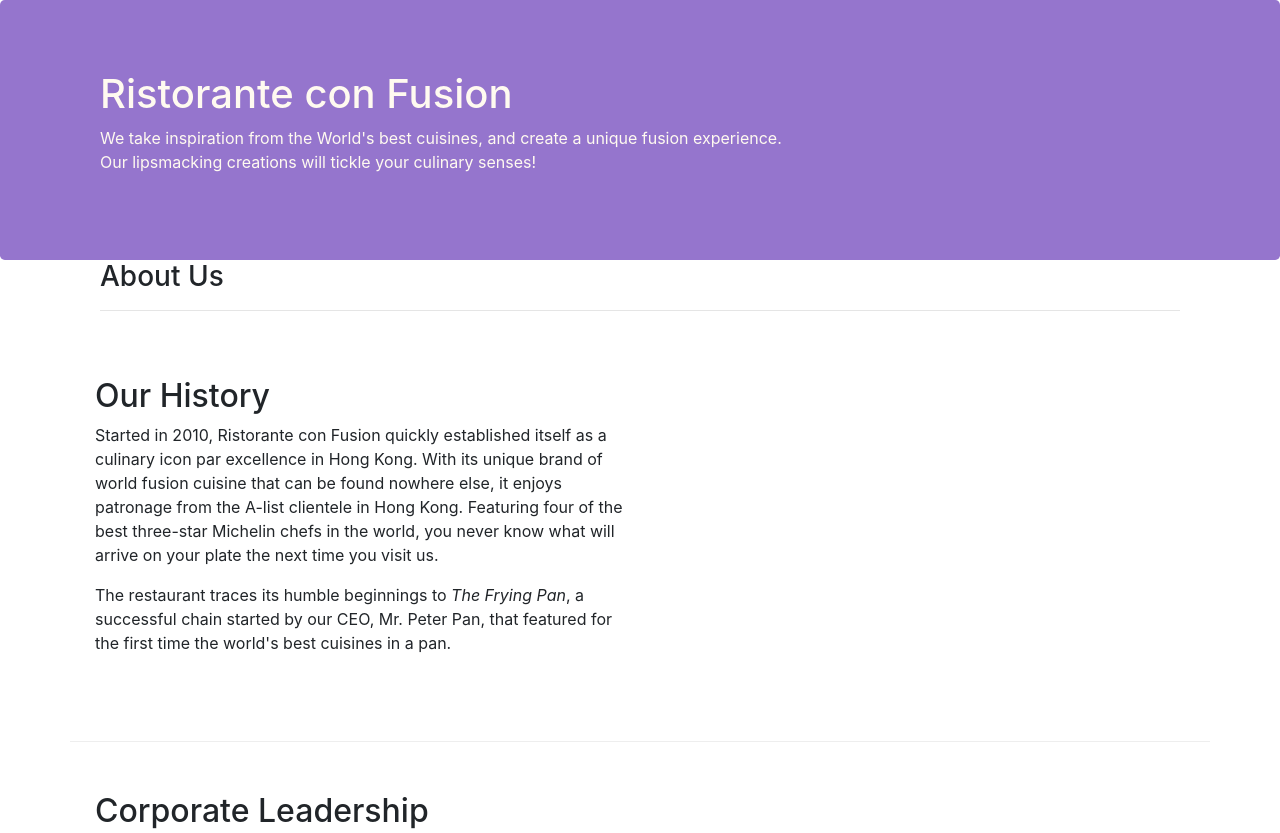
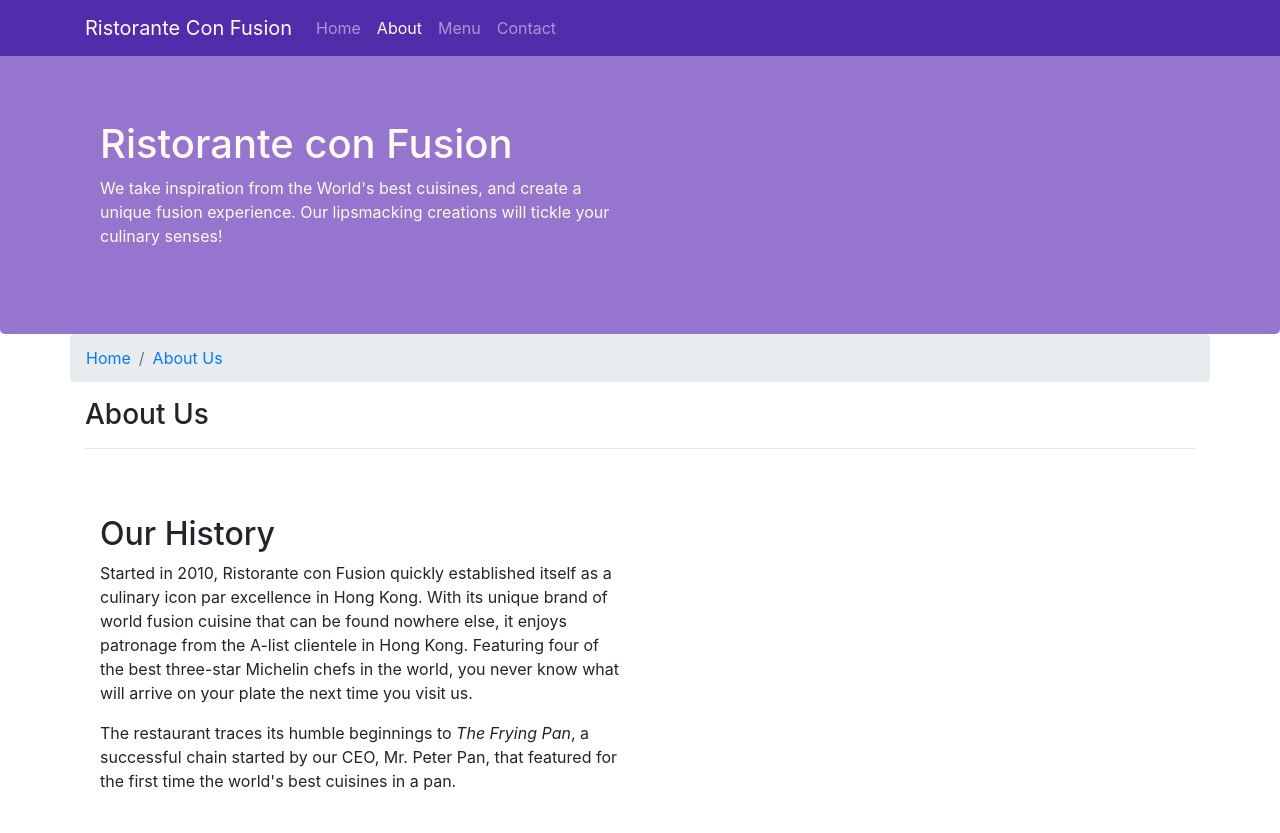
Before and after one commit to aigerim99k/new-proj-course, a website: page aboutus.html in a window 1280 px wide. Shown: the top 833 px of the page. Drawn offline with nearby package versions, Linux system fonts and the light colour scheme.

Commit message:
Navbar and Breadcrumbs

```diff
--- a/aboutus.html
+++ b/aboutus.html
@@ -9,17 +9,33 @@
 
      <!-- Bootstrap CSS -->
      <link rel="stylesheet" href="node_modules/bootstrap/dist/css/bootstrap.min.css">
-     <link href="css/ass1.css" rel="stylesheet">
-    <title>Ristorante Con Fusion: About Us</title>
+     <link href="css/styles.css" rel="stylesheet">
+     <title>Ristorante Con Fusion: About Us</title>
 
 </head>
 
 <body>
+    <nav class="navbar navbar-dark navbar-expand-sm fixed-top">
+        <div class="container">
+            <button class="navbar-toggler" type="button" data-toggle="collapse" data-target="#Navbar">
+                <span class="navbar-toggler-icon"></span>
+            </button>
+           <a class="navbar-brand" href="./index.html">Ristorante Con Fusion</a>
+           <div class="collapse navbar-collapse" id="Navbar">
+                <ul class="navbar-nav mr-auto">
+                    <li class="nav-item"><a class="nav-link" href="./index.html">Home</a></li>
+                    <li class="nav-item active"><a class="nav-link" href="#">About</a></li>
+                    <li class="nav-item"><a class="nav-link" href="#">Menu</a></li>
+                    <li class="nav-item"><a class="nav-link" href="#">Contact</a></li>
+                </ul>
+            </div>
 
+        </div>
+    </nav>
     <header class="jumbotron">
         <div class="container">
             <div class="row row-header">
-                <div class="col-12 col-sm-8">
+                <div class="col-12 col-sm-6">
                     <h1>Ristorante con Fusion</h1>
                     <p>We take inspiration from the World's best cuisines, and create a unique fusion experience. Our lipsmacking creations will tickle your culinary senses!</p>
                 </div>
@@ -30,7 +46,12 @@
     </header>
 
     <div class="container">
-        <div class="row aboutus">
+        <div class="row">
+            <ol class="col-12 breadcrumb">
+                <li class="breadcrumb-item"><a href="./index.html">Home</a></li>
+                <li class="breadcrumb-item active"><a href="#">About Us</a></li>
+
+            </ol>
             <div class="col-12">
                <h3>About Us</h3>
                <hr>
@@ -42,8 +63,6 @@
                 <h2>Our History</h2>
                 <p>Started in 2010, Ristorante con Fusion quickly established itself as a culinary icon par excellence in Hong Kong. With its unique brand of world fusion cuisine that can be found nowhere else, it enjoys patronage from the A-list clientele in Hong Kong.  Featuring four of the best three-star Michelin chefs in the world, you never know what will arrive on your plate the next time you visit us.</p>
                 <p>The restaurant traces its humble beginnings to <em>The Frying Pan</em>, a successful chain started by our CEO, Mr. Peter Pan, that featured for the first time the world's best cuisines in a pan.</p>
-            </div>
-            <div>
             </div>
         </div>
 
@@ -58,7 +77,7 @@
                 <h3>Agumbe Tang <small>Chief Taste Officer</small></h3>
                 <p>Blessed with the most discerning gustatory sense, Agumbe, our CTO, personally ensures that every dish that we serve meets his exacting tastes. Our chefs dread the tongue lashing that ensues if their dish does not meet his exacting standards. He lives by his motto, <em>You click only if you survive my lick.</em></p>
                 <h3>Alberto Somayya <small>Executive Chef</small></h3>
-                <p>Award winning three-star Michelin chef with wide International experience having worked closely with whos-who in the culinary world, he specializes in creating mouthwatering Indo-Italian fusion experiences. He says, <em>Put together the cuisines from the two craziest cultures, and you get a winning hit! Amma Mia!</em></p>
+                <p> Award winning three-star Michelin chef with wide International experience having worked closely with whos-who in the culinary world, he specializes in creating mouthwatering Indo-Italian fusion experiences. He says, <em>Put together the cuisines from the two craziest cultures, and you get a winning hit! Amma Mia!</em></p>
             </div>
        </div>
 
@@ -70,7 +89,7 @@
                 <div class="col-4 offset-1 col-sm-2">
                     <h5>Links</h5>
                     <ul class="list-unstyled">
-                        <li><a href="#">Home</a></li>
+                        <li><a href="./index.html">Home</a></li>
                         <li><a href="#">About</a></li>
                         <li><a href="#">Menu</a></li>
                         <li><a href="#">Contact</a></li>
--- a/css/ass1.css
+++ /dev/null
@@ -1,38 +0,0 @@
-.row-header{
-    margin:0px auto;
-    padding:0px;
-}
-
-.row-content {
-    margin-top:50px;
-    padding: 50px 0px 50px 0px;
-    border-bottom: 1px ridge;
-    min-height:200px;
-}
-
-.footer{
-    background-color: #D1C4E9;
-    margin:0px auto;
-    padding: 20px 0px 20px 0px;
-}
-
-.jumbotron {
-    padding:70px 30px 70px 30px;
-    margin:0px auto;
-    background: #9575CD ;
-    color:floralwhite;
-}
-
-address{
-    font-size:80%;
-    margin:0px;
-    color:#0f0f0f;
-}
-
-.aboutus{
-    margin:0px auto;
-}
-
-.row-content{
-    padding:0px 0px 70px 10px;
-}
--- a/css/styles.css
+++ b/css/styles.css
@@ -28,3 +28,12 @@ address{
     margin:0px;
     color:#0f0f0f;
 }
+
+body{
+    padding: 50px 0px 0px 0px;
+    z-index: 0;
+}
+
+.navbar-dark{
+    background-color: #512DAB;
+}
--- a/package.json
+++ b/package.json
@@ -15,6 +15,8 @@
   },
   "dependencies": {
     "bootstrap": "^4.0.0",
+    "bootstrap-social": "^5.1.1",
+    "font-awesome": "^4.7.0",
     "jquery": "^3.3.1",
     "popper.js": "^1.12.9"
   }
```
Also changed, not shown: index.html (+16 -0 lines), 1 other file.
